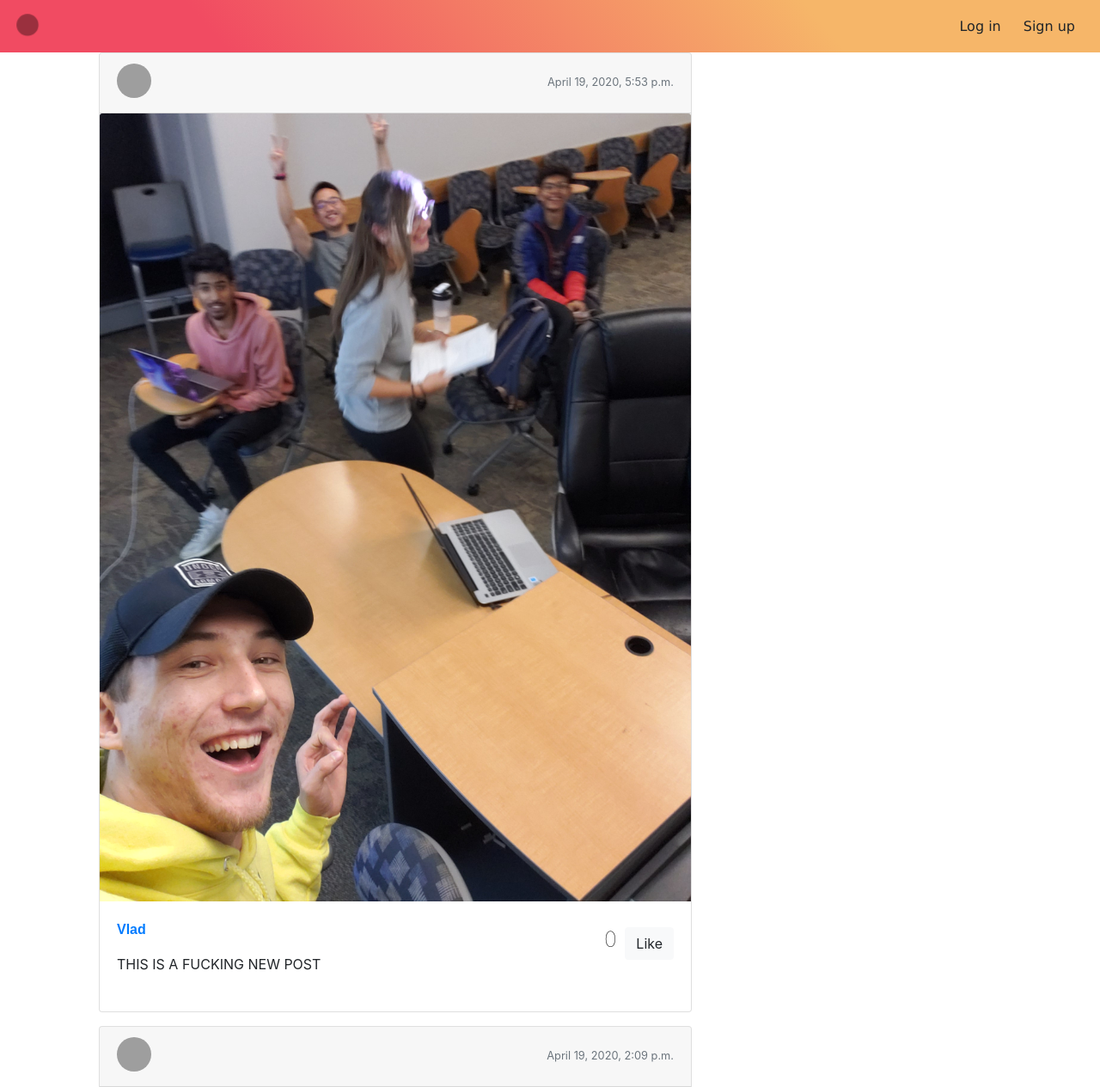
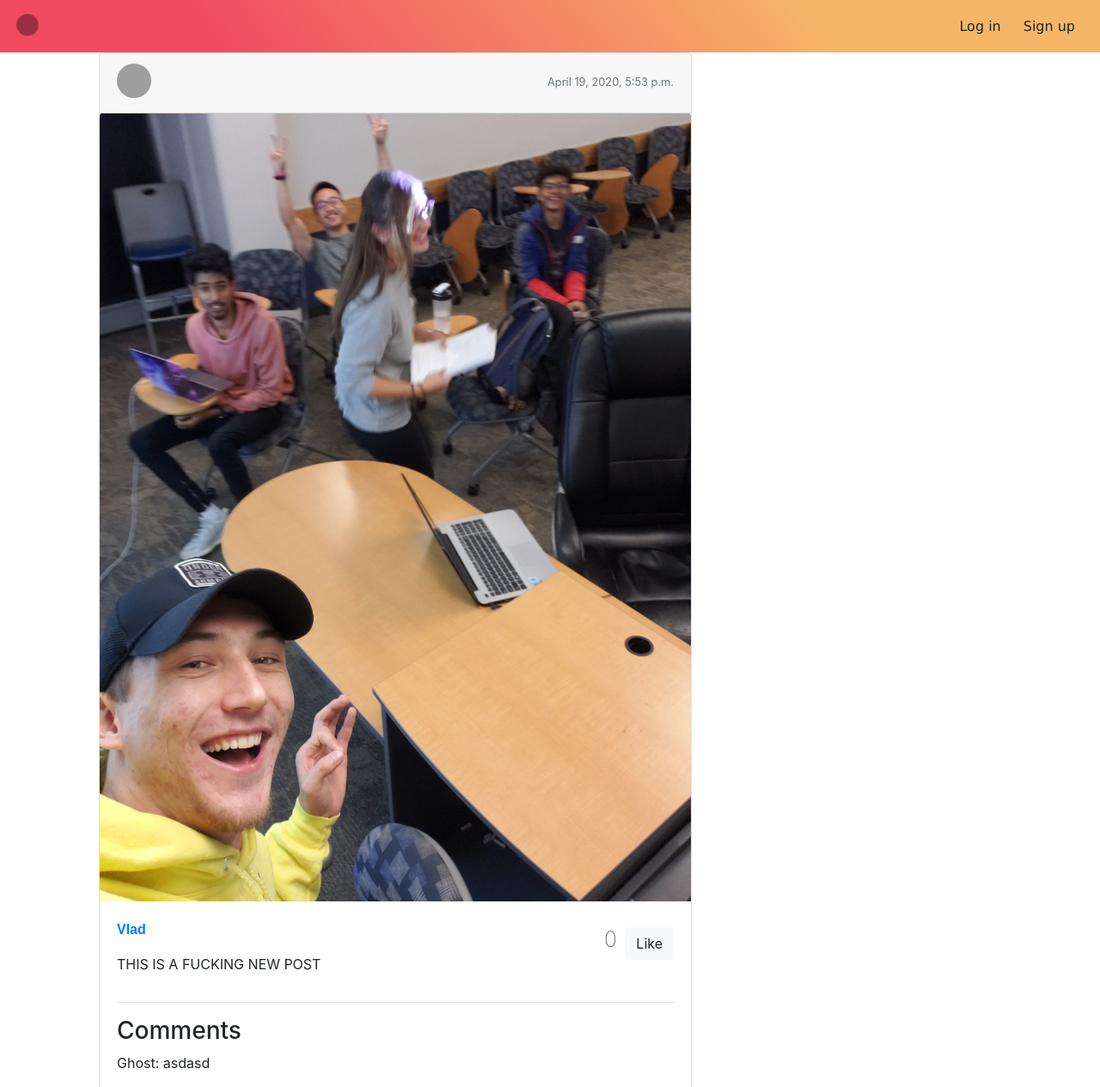
Before and after one commit to vtattyba/SM_CSE312, a Django app: page /posts in a window 1280 px wide. Shown: the top 1265 px of the page at 86% size. Run offline with Django 3.2, Linux system fonts and the light colour scheme; data comes from the database, SQL or seed files in the repository; both versions use the stored data as it was after the commit; some libraries are stand-ins or nearby versions; grey boxes are pictures that could not be loaded.

Commit message:
Admin comments get posted on site

```diff
--- a/cse312_project/gsplit/admin.py
+++ b/cse312_project/gsplit/admin.py
@@ -5,4 +5,3 @@ from . import models
 
 admin.site.register(models.Post)
 admin.site.register(models.Comment)
-admin.site.register(models.User)
--- a/cse312_project/gsplit/forms.py
+++ b/cse312_project/gsplit/forms.py
@@ -1,5 +1,7 @@
 from django.contrib.auth import get_user_model
 from django.contrib.auth.forms import UserCreationForm
+from django import forms
+from .models import Comment
 
 class UserForm(UserCreationForm):
 
--- a/cse312_project/gsplit/models.py
+++ b/cse312_project/gsplit/models.py
@@ -48,15 +48,13 @@ class Post(models.Model):
     class Meta:
         ordering = ['-created_at']
 
-#COMMENT MODEL IS CURRENTLY BEING WORKED ON, DO NOT SUBMIT SIMILAR TO OTHER SOURCES ONLINE
 class Comment(models.Model):
     post = models.ForeignKey(Post,related_name='comments', on_delete=models.CASCADE)
     user = models.ForeignKey(CurrentUser,related_name='commenter', on_delete=models.CASCADE)
-    content = models.TextField(max_length=160) #Limit User Input to 160 Char
+    content = models.TextField()
     timestamp = models.DateTimeField(auto_now_add=True)
 
+    #class Meta:
+    #    ordering = ['-created_at']
     def __str__(self):
-        return str(CurrentUser)
-#COMMENT MODEL IS CURRENTLY BEING WORKED ON, DO NOT SUBMIT SIMILAR TO OTHER SOURCES ONLINE
-#Registers in admin.py
-#Form start in forms.py
+        return 'Comment {} by {}'.format(self.content, self.user)
--- a/cse312_project/gsplit/templates/gsplit/posts/post.html
+++ b/cse312_project/gsplit/templates/gsplit/posts/post.html
@@ -38,24 +38,14 @@
 {% endif %}
 
 </div>
-
-{% comment %} <p>
-    <button class="btn btn-light" type="button" data-toggle="collapse" data-target="{{post.id}}"
-            aria-expanded="false" aria-controls="collapseExample">
-        Comments
-    </button>
-</p> {% endcomment %}
-
-{% comment %} <div class="collapse" id="{{post.id}}">
-        <div class="card card-body">
-    {% for comment in comments %}
-            <div class="comment">
-                <span class="bold">{{comment.commenter}} </span> {{comment.comment}}
-            </div>
-    {% endfor %}
-        </div>
-</div> {% endcomment %}
-
-
+<hr>
+<h3>Comments</h3>
+{% for comment in post.comments.all %}
+    <div class="comment">
+        <p>{{comment.user}}: {{comment.content }}</p>
+    </div>
+{% empty %}
+    <p>No comments</p>
+{% endfor %}
 </div>
 </div>
--- a/cse312_project/gsplit/urls.py
+++ b/cse312_project/gsplit/urls.py
@@ -19,6 +19,7 @@ urlpatterns = [
 
     path('posts',views.PostList.as_view(),name ='all'),
     path('new',views.CreatePost.as_view(),name='create'),
+    path('', views.post_detail, name='post_detail'),
     # re_path(r'by/(?P<username>[-\w]+)',views.UserPosts().as_view, name='for_user'),
     # re_path(r"by/(?P<username>[-\w]+)/(?P<pk>\d+)/$",views.UserPostsDetail.as_view(),name="single"),
 
--- a/cse312_project/gsplit/views.py
+++ b/cse312_project/gsplit/views.py
@@ -4,14 +4,16 @@ from django.urls import reverse_lazy
 from django.views.generic import CreateView, TemplateView, UpdateView, DeleteView, ListView, DetailView
 from django.contrib.auth.mixins import LoginRequiredMixin, PermissionRequiredMixin
 from django.http import Http404
+from django.shortcuts import render, get_object_or_404
 from . import forms
 # from braces.views import SelectRelatedMixin
 from . import models
 from django.contrib.auth import get_user_model
-User = get_user_model()
 from django.contrib import messages
 
 
+
+User = get_user_model()
 
 # Create your views here.
 def index(request):
@@ -57,14 +59,16 @@ class PostList(ListView):
     model = models.Post
     template_name = "gsplit/posts/post_list.html"
 
-
 class UserPostsDetail(DetailView):
     model = models.Post
     template_name = 'gsplit/posts/post_list.html'
-
     def get_queryset(self):
         queryset = super().get_queryset()
         return queryset.filter(owner__username__iexact=self.kwargs.get("username"))
+
+def post_detail(request):
+        template_name = 'gsplit/posts/post_list.html'
+        comments = models.Comment.filter(active=True)
 
 class CreatePost(LoginRequiredMixin, CreateView):
 
```
Also changed, not shown: cse312_project/db.sqlite3, cse312_project/media/images/20191012_152455.jpg (added), 1 other file.
